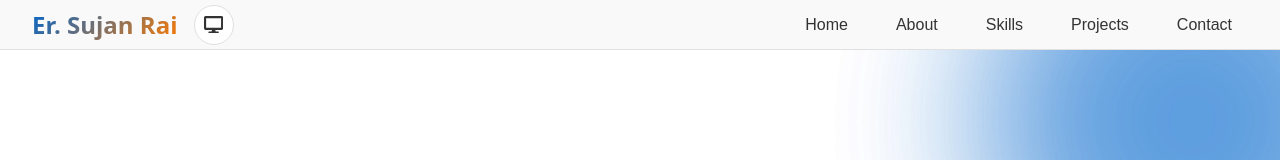
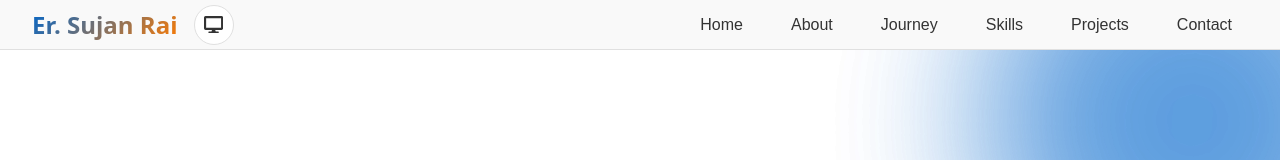
Before and after one commit to Sujan-Rai-426/Er_Sujan1, a React app in the folder Frontend/: page / in a window 1280 px wide. Shown: the top 160 px of the page. Built offline with nearby package versions, Linux system fonts and the light colour scheme; the HTML template or start-up script is replaced by a standard one.

Commit message:
Add 'Journey' button to Navbar component

```diff
--- a/Frontend/src/components/Navbar.jsx
+++ b/Frontend/src/components/Navbar.jsx
@@ -57,6 +57,7 @@ const Navbar = ({ currentTheme, onThemeChange }) => {
                     <div className={`nav-links ${menuOpen ? 'active' : ''}`}>
                         <button className="nav-link" onClick={(e) => handleNavClick(e, 'home-hero')}>Home</button>
                         <button className="nav-link" onClick={(e) => handleNavClick(e, 'about')}>About</button>
+                        <button className="nav-link" onClick={(e) => handleNavClick(e, 'experience')}>Journey</button>
                         <button className="nav-link" onClick={(e) => handleNavClick(e, 'skills')}>Skills</button>
                         <button className="nav-link" onClick={(e) => handleNavClick(e, 'projects')}>Projects</button>
                         <button className="nav-link" onClick={(e) => handleNavClick(e, 'contact')}>Contact</button>
```
